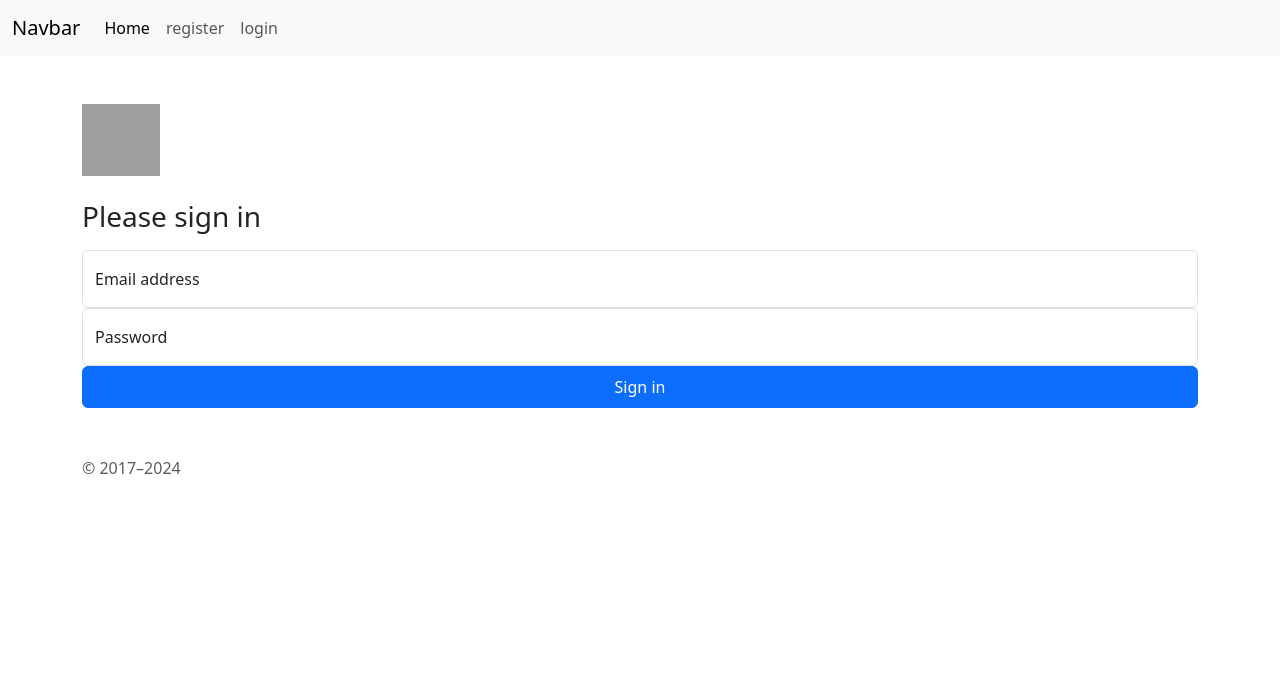
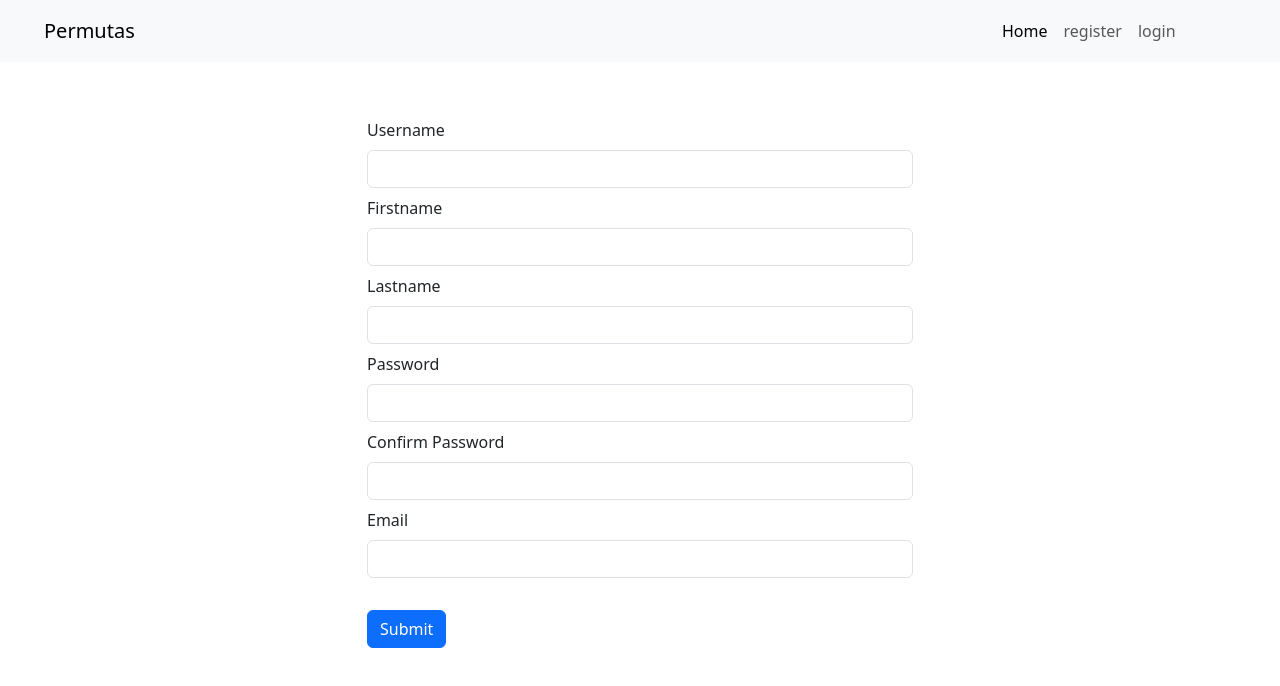
Before and after one commit to Diegodzm/Permutas.cl-front, a React (Create React App) app: page /register in a window 1280 px wide. Shown: the top 686 px of the page. Built offline with nearby package versions, Linux system fonts and the light colour scheme; grey boxes are pictures that could not be loaded.

Commit message:
registro, googlelogin y login

```diff
--- a/src/components/navbar.js
+++ b/src/components/navbar.js
@@ -4,8 +4,8 @@ import { Link } from "react-router-dom"
 const Navbar=()=>{
 
     return <nav className="navbar navbar-expand-lg bg-body-tertiary">
-  <div className="container-fluid">
-    <Link className="navbar-brand" href="#">Navbar</Link>
+  <div className="container-fluid d-flex ">
+    <Link className="navbar-brand p-2 ms-4 col-9" href="#">Permutas</Link>
     <button className="navbar-toggler" type="button" data-bs-toggle="collapse" data-bs-target="#navbarNav" aria-controls="navbarNav" aria-expanded="false" aria-label="Toggle navigation">
       <span className="navbar-toggler-icon"></span>
     </button>
--- a/src/index.js
+++ b/src/index.js
@@ -4,10 +4,13 @@ import './index.css';
 import App from './App';
 import reportWebVitals from './reportWebVitals';
 import 'bootstrap/dist/css/bootstrap.min.css'
+import { GoogleOAuthProvider } from '@react-oauth/google';
 const root = ReactDOM.createRoot(document.getElementById('root'));
 root.render(
   <React.StrictMode>
-    <App />
+    <GoogleOAuthProvider clientId='930702992861-v7hilu3m6eilepk60l70kjk3du9tkimt.apps.googleusercontent.com'>
+      <App />
+    </GoogleOAuthProvider>
   </React.StrictMode>
 );
 
--- a/src/store/store.js
+++ b/src/store/store.js
@@ -2,14 +2,17 @@ export const getState = ({ getActions, getStore, setStore }) => {
     return {
         store: {
             user:{
-                email:"",
-                password:""
+                username: "",
+                firstname:"",
+                lastname:"",
+                password: "",
+                email: ""
+
             },
 
             usersList:[]
         },
         actions: {
-
             handleOnchange: (event)=>{
                 const store= getStore()
                 setStore({
@@ -19,8 +22,25 @@ export const getState = ({ getActions, getStore, setStore }) => {
 
                     }
                 })
-                console.log(event.target.name, event.target.value)
+
+
+                console.log(store.user)
             },
+
+            handleSubmitGoogleuser:(user)=>{
+                fetch("http://localhost:5000/user/logingoogle",{
+                method :"POST",
+                body: JSON.stringify(user),
+                headers:{
+                    "content-type":"application/json"
+                }
+            })
+            .then((response)=>response.json())
+            .then((data)=>console.log(data))
+            .then((error)=>console.log(error))
+
+            },
+
             handleSubmituser: (event)=>{
                 const store= getStore()
                 event.preventDefault()
@@ -69,11 +89,11 @@ export const getState = ({ getActions, getStore, setStore }) => {
                 usersList: data,
             }))
             .then((error)=>console.log(error))
-            } else{
+            } /*else{
                 alert("missing access token")
 
             }
-
+              */
 
             }}
 
--- a/src/views/login.js
+++ b/src/views/login.js
@@ -1,14 +1,19 @@
 
 import { Context } from "../store/context"
-import { useContext } from "react"
+import { useContext, useEffect } from "react"
+import { GoogleLogin } from '@react-oauth/google';
+import { jwtDecode } from "jwt-decode";
+
 
 
 
 const Login = () => {
-    const {store,actions}= useContext(Context)
+    const { store, actions } = useContext(Context)
 
-    return <div className="container mt-5">
-        <form onSubmit={actions.handleSubmitLogin}>
+
+    return <div className="container mt-5 d-flex ">
+        <form className='mx-auto col-5' onSubmit={actions.handleSubmitLogin}>
+            <div className="ms-3">
                 <img className="mb-4" src="https://encrypted-tbn0.gstatic.com/images?q=tbn:ANd9GcRd0hitsZYPCwTxPK70de3v_3MEC4k_A6wQRxqsl42RZg&s" alt="" width="78" height="72" />
                 <h1 className="h3 mb-3 fw-normal">Please log in</h1>
 
@@ -17,8 +22,28 @@ const Login = () => {
                     <label htmlFor="floatingInput">Email address</label>
                 </div>
                 <div className="form-floating">
-                <input type="password" name="password"  onChange={actions.handleOnchange} className="form-control" id="floatingPassword" placeholder="Password"></input>
+                    <input type="password" name="password" onChange={actions.handleOnchange} className="form-control" id="floatingPassword" placeholder="Password"></input>
                     <label htmlFor="floatingPassword">Password</label>
+                </div>
+            </div>
+            <div className="d-flex mt-4 " >
+                <button className="btn btn-primary col-6 me-5" type="submit">Sign in</button>
+
+                <div>
+                    <GoogleLogin
+                        cookiePolicy={'single_host_origin'}
+                        onSuccess={(credentialResponse) => {
+                            const credentialResponsedecoded = jwtDecode(credentialResponse.credential)
+                            actions.handleSubmitGoogleuser(credentialResponsedecoded)
+                            console.log(credentialResponsedecoded)
+
+                        }}
+                        onError={() => {
+                            console.log('Login Failed');
+                        }}
+                    />
+                </div>
+
             </div>
 
             <div className="form-check text-start my-3">
@@ -27,9 +52,16 @@ const Login = () => {
                     Remember me
                 </label>
             </div>
-            <button className="btn btn-primary w-100 py-2" type="submit">Sign in</button>
+
+
+
             <p className="mt-5 mb-3 text-body-secondary">© 2017–2024</p>
+
+
         </form>
+
+
+
     </div>
 
 }
--- a/src/views/register.js
+++ b/src/views/register.js
@@ -1,30 +1,172 @@
-
-import { Context } from "../store/context"
+import React, { useState } from "react";
+import { Form, Button, Container, Row, Col } from "react-bootstrap";
+import "bootstrap/dist/css/bootstrap.css";
+import { Context } from "../store/context";
 import { useContext } from "react"
+import { Link } from "react-router-dom"
 
 
 
 const Register = () => {
     const {store,actions}= useContext(Context)
+    const [validated, set_Validated] = useState(false);
+    const [form_Data, set_Form_Data] = useState({
+        username: "",
+        firstname:"",
+        lastname:"",
+        password: "",
+        confimPass: "",
+        email: "",
 
-    return <div className="container mt-5">
-        <form onSubmit={actions.handleSubmituser}>
-            <img className="mb-4" src="https://encrypted-tbn0.gstatic.com/images?q=tbn:ANd9GcRd0hitsZYPCwTxPK70de3v_3MEC4k_A6wQRxqsl42RZg&s" alt="" width="78" height="72" />
-            <h1 className="h3 mb-3 fw-normal">Please sign in</h1>
 
-            <div className="form-floating">
-                <input type="email" onChange={actions.handleOnchange} name="email" className="form-control" id="floatingInput" placeholder="name@example.com"></input>
-                <label htmlFor="floatingInput">Email address</label>
-            </div>
-            <div className="form-floating">
-                <input type="password" name="password"  onChange={actions.handleOnchange} className="form-control" id="floatingPassword" placeholder="Password"></input>
-                <label htmlFor="floatingPassword">Password</label>
-            </div>
-            <button className="btn btn-primary w-100 py-2" type="submit">Sign in</button>
-            <p className="mt-5 mb-3 text-body-secondary">© 2017–2024</p>
-        </form>
-    </div>
+    });
+    const submitFn = (event) => {
+        const form = event.currentTarget;
+        if (form.checkValidity() === false) {
+            event.preventDefault();
+            event.stopPropagation();
+        }
+        set_Validated(true);
 
-}
+        if(set_Validated){
+            store.user= form_Data
+        }
+    }
+    const chngFn = (event) => {
 
-export default Register
+        const { name, value } = event.target;
+        set_Form_Data({
+            ...form_Data,
+            [name]: value,
+        });
+        actions.handleOnchange(event)
+        console.log(store.user)
+    };
+
+
+    return (
+        <Container className="mt-5">
+            <Row>
+                <Col
+                    md={{
+                        span: 6,
+                        offset: 3,
+                    }}>
+                    <Form noValidate validated={validated} onSubmit={actions.handleSubmituser}>
+                        <Form.Group className="mt-2 mb-2" controlId="username">
+                            <Form.Label>Username</Form.Label>
+                            <Form.Control
+                                type="text"
+                                name="username"
+                                value={form_Data.username}
+                                onChange={chngFn}
+                                pattern="^[a-zA-Z0-9]+$"
+                                required
+                                isInvalid={
+                                    validated &&
+                                    !/^[a-zA-Z0-9]+$/.test(form_Data.user)
+                                }
+                            />
+                            <Form.Control.Feedback type="invalid">
+                                Please enter a valid username (alphanumeric
+                                characters only).
+                            </Form.Control.Feedback>
+                        </Form.Group>
+                        <Form.Group className="mt-2 mb-2"  controlId="firstname">
+                            <Form.Label>Firstname</Form.Label>
+                            <Form.Control
+                                type="text"
+                                name="firstname"
+                                value={form_Data.firstname}
+                                onChange={chngFn}
+                                pattern="^[a-zA-Z0-9]+$"
+                                required
+                                isInvalid={
+                                    validated &&
+                                    !/^[a-zA-Z]+$/.test(form_Data.user)
+                                }
+                            />
+                            <Form.Control.Feedback type="invalid">
+                                Please enter a valid lastname (characters only).
+                            </Form.Control.Feedback>
+                        </Form.Group>
+                        <Form.Group className="mt-2 mb-2"  controlId="lastname">
+                            <Form.Label>Lastname</Form.Label>
+                            <Form.Control
+                                type="text"
+                                name="lastname"
+                                value={form_Data.lastname}
+                                onChange={chngFn}
+                                pattern="^[a-zA-Z0-9]+$"
+                                required
+                                isInvalid={
+                                    validated &&
+                                    !/^[a-zA-Z]+$/.test(form_Data.user)
+                                }
+                            />
+                            <Form.Control.Feedback type="invalid">
+                                Please enter a valid username (characters only).
+                            </Form.Control.Feedback>
+                        </Form.Group>
+                        <Form.Group className="mt-2 mb-2"  controlId="password">
+                            <Form.Label>Password</Form.Label>
+                            <Form.Control
+                                type="password"
+                                name="password"
+                                value={form_Data.password}
+                                onChange={chngFn}
+                                minLength={6}
+                                required
+                                isInvalid={
+                                    validated && form_Data.password.length < 6
+                                }
+                            />
+                            <Form.Control.Feedback type="invalid">
+                                Password must be at least 6 characters long.
+                            </Form.Control.Feedback>
+                        </Form.Group>
+                        <Form.Group className="mt-2 mb-2"  controlId="confirmPassword">
+                            <Form.Label>Confirm Password</Form.Label>
+                            <Form.Control
+                                type="password"
+                                name="confimPass"
+                                value={form_Data.confimPass}
+                                onChange={chngFn}
+                                minLength={6}
+                                required
+                                pattern={form_Data.password}
+                                isInvalid={
+                                    validated &&
+                                    form_Data.confimPass !== form_Data.password
+                                }
+                            />
+                            <Form.Control.Feedback type="invalid">
+                                Passwords do not match.
+                            </Form.Control.Feedback>
+                        </Form.Group>
+                        <Form.Group  className="mt-2 mb-2"  controlId="email">
+                            <Form.Label>Email</Form.Label>
+                            <Form.Control
+                                type="email"
+                                name="email"
+                                value={form_Data.email}
+                                onChange={chngFn}
+                                required
+                                isInvalid={
+                                    validated &&
+                                    !/^\S+@\S+\.\S+$/.test(form_Data.email)
+                                }
+                            />
+                            <Form.Control.Feedback type="invalid">
+                                Please enter a valid email address.
+                            </Form.Control.Feedback>
+                        </Form.Group>
+                        <Button className='mt-4 mb-5'type="submit" onClick={submitFn}>Submit</Button>
+                        <Link to='/'></Link>
+                    </Form>
+                </Col>
+            </Row>
+        </Container>
+    );
+};
+export default Register;
```
Also changed, not shown: package.json (+8 -1 lines), src/App.js (+8 -0 lines), 1 other file (tests, documents, lock files or other folders). Lines whose indentation alone changed are shown as unchanged.
